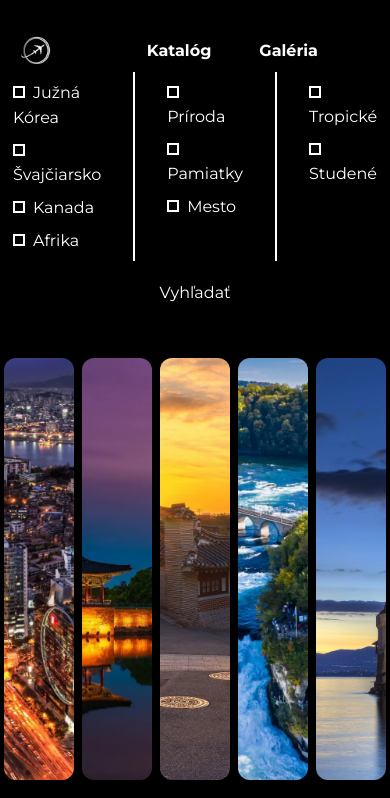
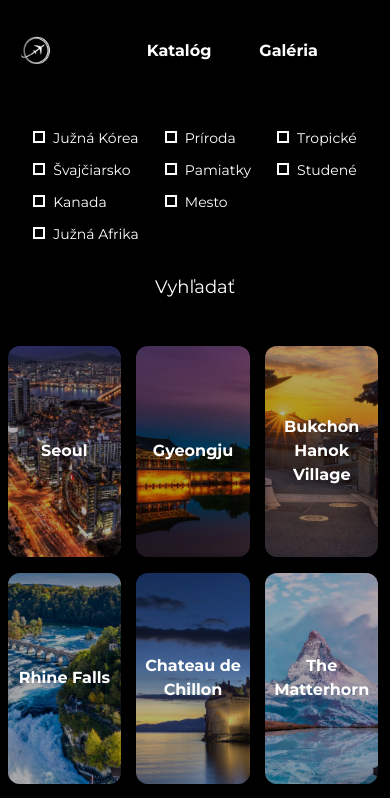
Before and after one commit to mxrshall/E-Travel-static, a React (Vite) app: page /katalog in a window 390 px wide. Shown: the top 798 px of the page. Built offline with nearby package versions, Linux system fonts and the light colour scheme.

Commit message:
Katalog pre mobilne zariadenia

```diff
--- a/src/CatalogComponents/Card.jsx
+++ b/src/CatalogComponents/Card.jsx
@@ -21,16 +21,21 @@ function Card({title, background, description, photo, map, time, onClick}) {
             initial={{ opacity: 0 }}
             animate={{ opacity: 1 }}
             transition={{ duration: 0.3, delay: time }}
-            className="w-[18%] h-[50vh] my-5 mx-[1%] rounded-xl"
+            className="w-[29%] h-[25vh] my-2 mx-[2%] rounded-xl md:w-[18%] md:h-[50vh] md:mx-[1%] md:my-5"
             onMouseEnter={() => setHovered(true)}
             onMouseLeave={() => setHovered(false)}
             onClick={handleClick}
         >
             <motion.div initial={{ y: 0 }} animate={{ y: hovered ? -20 : 0 }} transition={{ duration: 0.3 }} className="w-full h-full flex flex-col bg-cover bg-center rounded-xl" style={{ backgroundImage: `url(${background})`}}>
+            <div className="w-full h-full flex justify-center items-center bg-black bg-opacity-30 rounded-xl md:hidden text-center">
+                <p className="text-base text-white font-bold font-mont cursor-default">
+                    {title}
+                </p>
+            </div>
             <AnimatePresence>
                 {hovered && (
                     <motion.div
-                        className="absolute top-0 left-0 w-full h-full bg-black bg-opacity-60 flex flex-col justify-end p-5 rounded-xl"
+                        className="absolute top-0 left-0 w-full h-full bg-black bg-opacity-60 hidden flex-col justify-end p-5 rounded-xl md:flex"
                         initial={{ opacity: 0 }}
                         animate={{ opacity: 1 }}
                         exit={{ opacity: 0 }}
--- a/src/CatalogComponents/Search.jsx
+++ b/src/CatalogComponents/Search.jsx
@@ -18,53 +18,53 @@ function Search({ sendData }) {
     };
 
     return (
-        <form onSubmit={handleSubmit} className="mt-10">
+        <form onSubmit={handleSubmit} className="mt-20 md:mt-10">
             <div className="flex">
-                <div className="px-8">
+                <div className="pr-6 md:px-8">
                     <div className="my-2">
                         <input name="korea" type="checkbox" onChange={handleCheckboxChange} className="before:content[''] peer relative h-3 w-3 cursor-pointer appearance-none border-2 border-white transition-all checked:border-white checked:bg-white mr-2" />
-                        <label className="text-base text-white font-normal font-mont">Južná Kórea</label>
+                        <label className="text-sm text-white font-normal font-mont md:text-base">Južná Kórea</label>
                     </div>
                     <div className="my-2">
                         <input name="svajciarsko" type="checkbox" onChange={handleCheckboxChange} className="before:content[''] peer relative h-3 w-3 cursor-pointer appearance-none border-2 border-white transition-all checked:border-white checked:bg-white mr-2" />
-                        <label className="text-base text-white font-normal font-mont">Švajčiarsko</label>
+                        <label className="text-sm text-white font-normal font-mont md:text-base">Švajčiarsko</label>
                     </div>
                     <div className="my-2">
                         <input name="kanada" type="checkbox" onChange={handleCheckboxChange} className="before:content[''] peer relative h-3 w-3 cursor-pointer appearance-none border-2 border-white transition-all checked:border-white checked:bg-white mr-2" />
-                        <label className="text-base text-white font-normal font-mont" >Kanada</label>
+                        <label className="text-sm text-white font-normal font-mont md:text-base" >Kanada</label>
                     </div>
                     <div className="my-2">
                         <input name="afrika" type="checkbox" onChange={handleCheckboxChange} className="before:content[''] peer relative h-3 w-3 cursor-pointer appearance-none border-2 border-white transition-all checked:border-white checked:bg-white mr-2" />
-                        <label className="text-base text-white font-normal font-mont" >Afrika</label>
+                        <label className="text-sm text-white font-normal font-mont md:text-base" >Južná Afrika</label>
                     </div>
                 </div>
-                <div className="px-8 border-l-2 border-r-2 border-white">
+                <div className="px-0 border-l-2 border-r-2 border-black md:border-white md:px-8">
                     <div className="my-2">
                         <input name="priroda" type="checkbox" onChange={handleCheckboxChange} className="before:content[''] peer relative h-3 w-3 cursor-pointer appearance-none border-2 border-white transition-all checked:border-white checked:bg-white mr-2" />
-                        <label className="text-base text-white font-normal font-mont" >Príroda</label>
+                        <label className="text-sm text-white font-normal font-mont md:text-base" >Príroda</label>
                     </div>
                     <div className="my-2">
                         <input name="pamiatka" type="checkbox" onChange={handleCheckboxChange} className="before:content[''] peer relative h-3 w-3 cursor-pointer appearance-none border-2 border-white transition-all checked:border-white checked:bg-white mr-2" />
-                        <label className="text-base text-white font-normal font-mont" >Pamiatky</label>
+                        <label className="text-sm text-white font-normal font-mont md:text-base" >Pamiatky</label>
                     </div>
                     <div className="my-2">
                         <input name="mesto" type="checkbox" onChange={handleCheckboxChange} className="before:content[''] peer relative h-3 w-3 cursor-pointer appearance-none border-2 border-white transition-all checked:border-white checked:bg-white mr-2" />
-                        <label className="text-base text-white font-normal font-mont" >Mesto</label>
+                        <label className="text-sm text-white font-normal font-mont md:text-base" >Mesto</label>
                     </div>
                 </div>
-                <div className="px-8">
+                <div className="pl-6 md:px-8">
                     <div className="my-2">
                         <input name="tropicka" type="checkbox" onChange={handleCheckboxChange} className="before:content[''] peer relative h-3 w-3 cursor-pointer appearance-none border-2 border-white transition-all checked:border-white checked:bg-white mr-2" />
-                        <label className="text-base text-white font-normal font-mont" >Tropické</label>
+                        <label className="text-sm text-white font-normal font-mont md:text-base" >Tropické</label>
                     </div>
                     <div className="my-2">
                         <input name="studena" type="checkbox" onChange={handleCheckboxChange} className="before:content[''] peer relative h-3 w-3 cursor-pointer appearance-none border-2 border-white transition-all checked:border-white checked:bg-white mr-2" />
-                        <label className="text-base text-white font-normal font-mont" >Studené</label>
+                        <label className="text-sm text-white font-normal font-mont md:text-base" >Studené</label>
                     </div>
                 </div>
             </div>
             <div className="flex justify-center items-center mt-5">
-                <input type="submit" value="Vyhľadať" className="text-base text-white font-normal font-mont"/>
+                <input type="submit" value="Vyhľadať" className="text-lg text-white font-normal font-mont md:text-base"/>
             </div>
         </form>
     );
```
